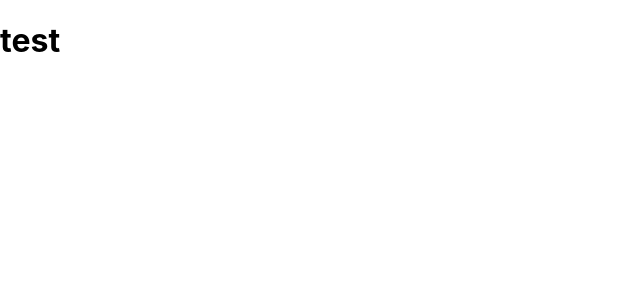
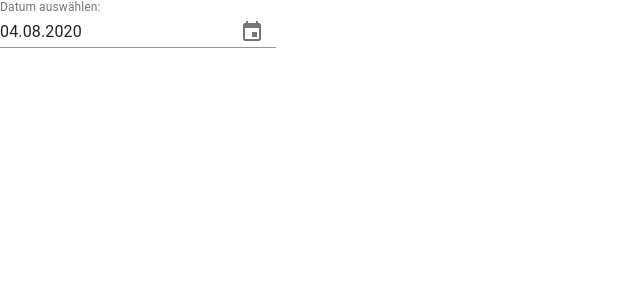
Before and after one commit to gemeindecockpit/data-input, a React (Create React App) app: page / in a window 1280 px wide. Shown: the top 300 px of the page, without its empty margins (0-640 px from the left). Built offline with nearby package versions, Linux system fonts and the light colour scheme.

Commit message:
feat: first implementation of datepicker
The first implementation is based on Material-UI Picker. A seperated component has been created for the purpose of reusability.

```diff
--- a/package.json
+++ b/package.json
@@ -4,6 +4,9 @@
   "private": true,
   "dependencies": {
     "@material-ui/core": "^4.11.0",
+    "@material-ui/pickers": "^3.2.10",
+    "@date-io/date-fns": "1.3.13",
+    "date-fns": "^2.15.0",
     "@testing-library/jest-dom": "^4.2.4",
     "@testing-library/react": "^9.5.0",
     "@testing-library/user-event": "^7.2.1",
--- a/src/App.js
+++ b/src/App.js
@@ -1,9 +1,16 @@
 import React from 'react';
 import Icon from '@material-ui/core';
 import logo from './logo.svg';
+import Datepicker from './Datepicker/Datepicker'
 
 function App() {
-  return ( <h1>test</h1>
+
+  function onDateChange(date) {
+    console.log(date);
+  }
+
+  return (
+    <Datepicker onChange={onDateChange} label="Datum auswählen:"></Datepicker>
   );
 }
 
--- /dev/null
+++ b/src/Datepicker/Datepicker.js
@@ -0,0 +1,35 @@
+import React from 'react';
+import {
+    MuiPickersUtilsProvider,
+    KeyboardDatePicker,
+} from '@material-ui/pickers';
+import DateFnsUtils from '@date-io/date-fns';
+import 'date-fns';
+
+
+class Datepicker extends React.Component {
+
+    constructor(props) {
+        super(props);
+        this.now = new Date();
+    }
+
+    render() {
+        return (
+            <MuiPickersUtilsProvider utils={DateFnsUtils}>
+                <KeyboardDatePicker
+                    variant="inline"
+                    format="dd.MM.yyyy"
+                    id="date-picker-inline"
+                    label={this.props.label}
+                    value={this.now}
+                    onChange={this.props.onChange}
+                    maxDate={this.now}
+                />
+
+            </MuiPickersUtilsProvider>
+        )
+    }
+}
+
+export default Datepicker;
```
Also changed, not shown: 1 other file (tests, documents, lock files or other folders).
